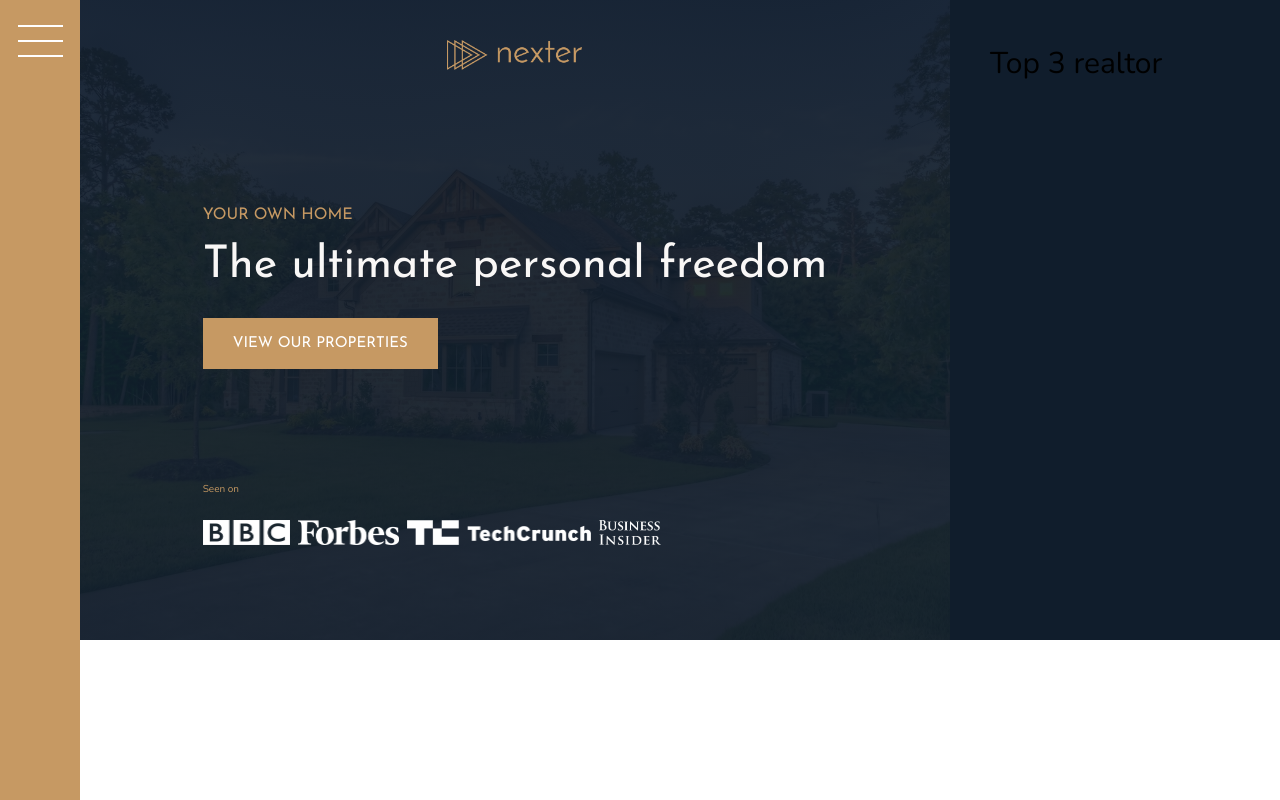
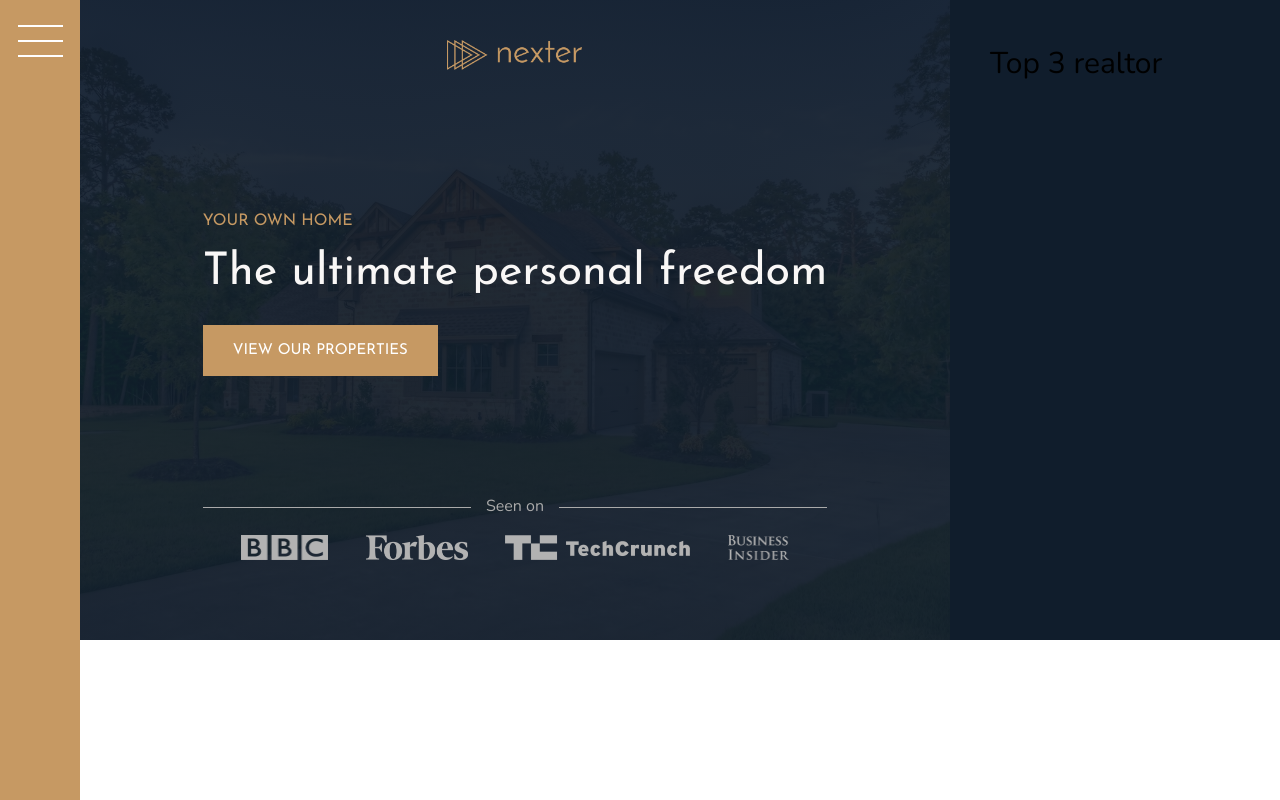
Before and after one commit to oguzhanntuna/nexter-static-css-grid-project, a website: page index.html in a window 1280 px wide. Shown: the top 800 px of the page. Drawn offline with nearby package versions, Linux system fonts and the light colour scheme.

Commit message:
building the header - part two

```diff
--- a/sass/_header.scss
+++ b/sass/_header.scss
@@ -24,14 +24,30 @@
     }
 
     &__seenon-text {
-        color: $color-primary;
-        font-size: 1rem;
+        font-size: 1.6rem;
+        color: $color-grey-light-2;
+
+        display: grid;
+        grid-template-columns: 1fr max-content 1fr;
+        grid-column-gap: 1.5rem;
+        align-items: center;
+
+        &::before,
+        &::after {
+            content: "";
+            height: 1px;
+            display: block;
+            background-color: currentColor;
+        }
     }
 
     &__seenon-logos {
+        display: flex;
+        justify-content: space-evenly;
 
         img {
             height: 2.5rem;
+            filter: brightness(70%);
         }
     }
 }
```
Also changed, not shown: css/style.css.
